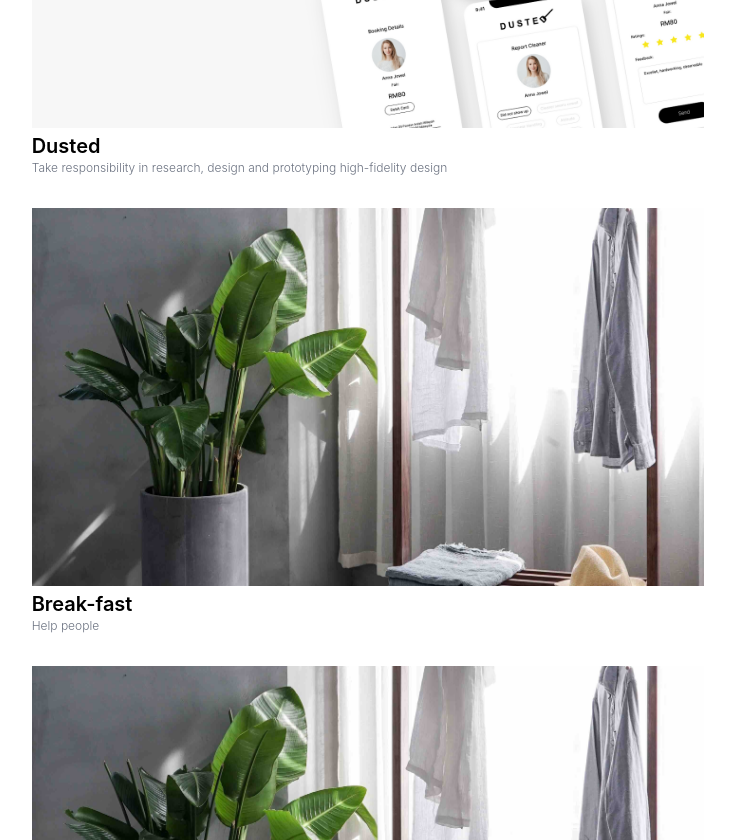
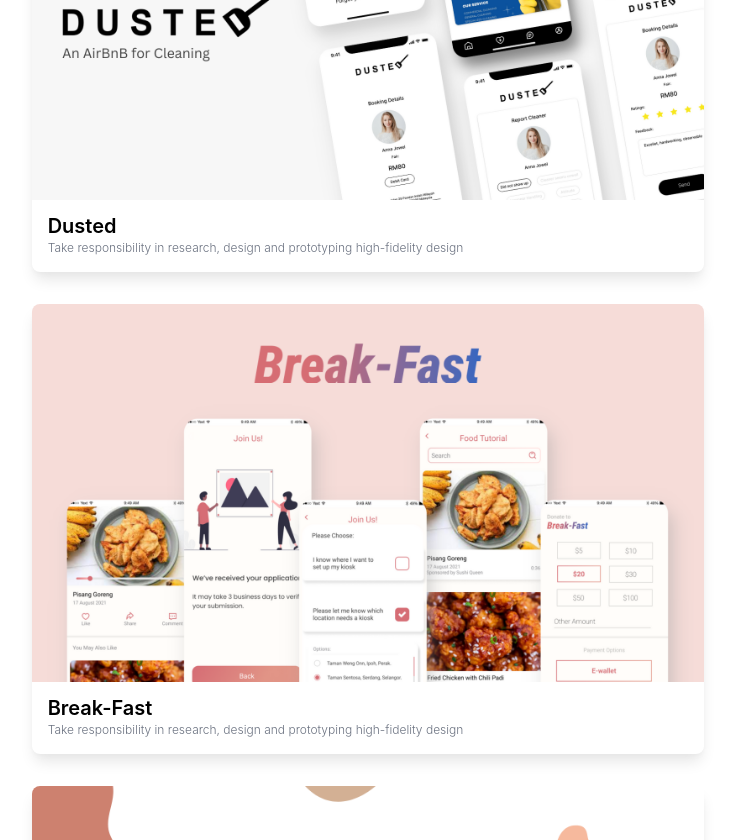
Before and after one commit to elynafock/nextjs-portfolio, a Next.js app: page /portfolio in a window 1280 px wide. Shown: the part 1960-2800 px from the top of the page, without its empty margins (59-794 px from the left). Built offline with nearby package versions, Linux system fonts and the light colour scheme.

Commit message:
portfolio projects 6/6 and design

```diff
--- a/pages/portfolio.tsx
+++ b/pages/portfolio.tsx
@@ -30,16 +30,21 @@ const portfolio = () => {
       image: "dusted.png",
       description:
         "Take responsibility in research, design and prototyping high-fidelity design",
+      link: "https://www.figma.com/file/m0zJK2QmB4NDgyExr95Vls/Untitled?node-id=0%3A1&t=Over73eJSJCMJGsa-0",
     },
     {
-      name: "Break-fast",
-      image: "portfolio.jpg",
-      description: "Help people",
+      name: "Break-Fast",
+      image: "break-fast.png",
+      description:
+        "Take responsibility in research, design and prototyping high-fidelity design",
+      link: "https://www.figma.com/file/N2xdUoNKSqprC3Kg0MpT9Y/Intelligent-System-Assignment?node-id=0%3A1&t=23peKe9MlEtrAKc0-0",
     },
     {
-      name: "Digital Illustration + Firebase Project",
-      image: "portfolio.jpg",
-      description: "Digital Illustration + Firebase Project",
+      name: "Elyna's Collection",
+      image: "elynas-collection.png",
+      description:
+        "This website is built to store digital illustrations drawn using SveletKit and Firebase",
+      link: "https://elynascollection.netlify.app/",
     },
   ];
   return (
@@ -48,19 +53,24 @@ const portfolio = () => {
         <h3 className="text-3xl font-bold py-2 mt-8 mb-4">Portfolio</h3>
         <div className="grid grid-cols-1 gap-8">
           {projects.map((project) => (
-            <div key={project.name} className="flex flex-col gap-y-1">
+            <a
+              href={project.link}
+              target="_blank"
+              key={project.name}
+              className="flex flex-col gap-y-1 hover:no-underline shadow-lg hover:shadow-2xl hover:scale-105 transition-all duration-500 shadow-neutral-200 rounded-lg"
+            >
               <img
                 src={project.image}
                 alt={project.name}
-                className="aspect-video object-cover"
+                className="aspect-video object-cover rounded-t-lg"
               />
-              <div>
+              <div className="px-4 pt-2 pb-4">
                 <h4 className="text-xl font-semibold">{project.name}</h4>
-                <p className="font-light text-xs text-gray-500">
+                <p className="font-light text-xs text-gray-500  ">
                   {project.description}
                 </p>
               </div>
-            </div>
+            </a>
           ))}
         </div>
       </article>
```
Also changed, not shown: public/break-fast.png (added), public/elynas-collection.png (added).
